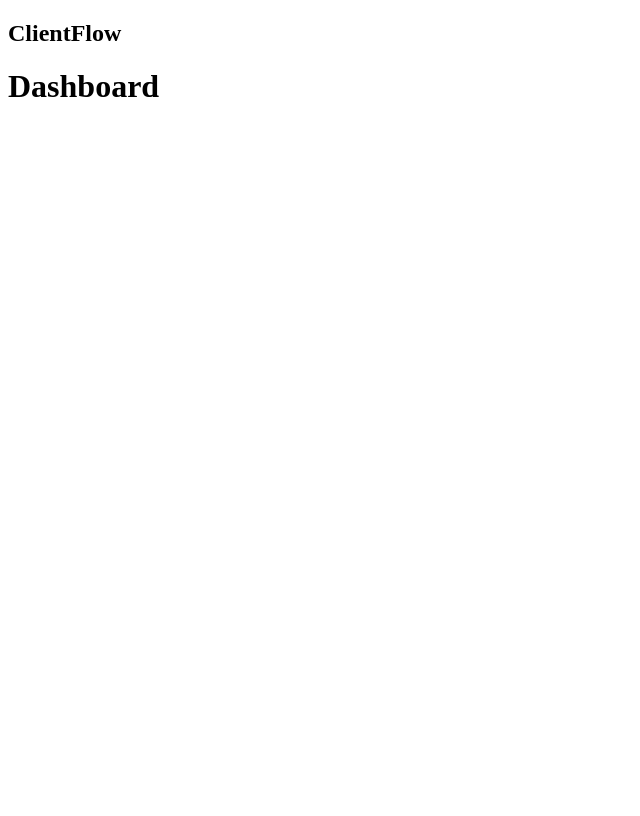
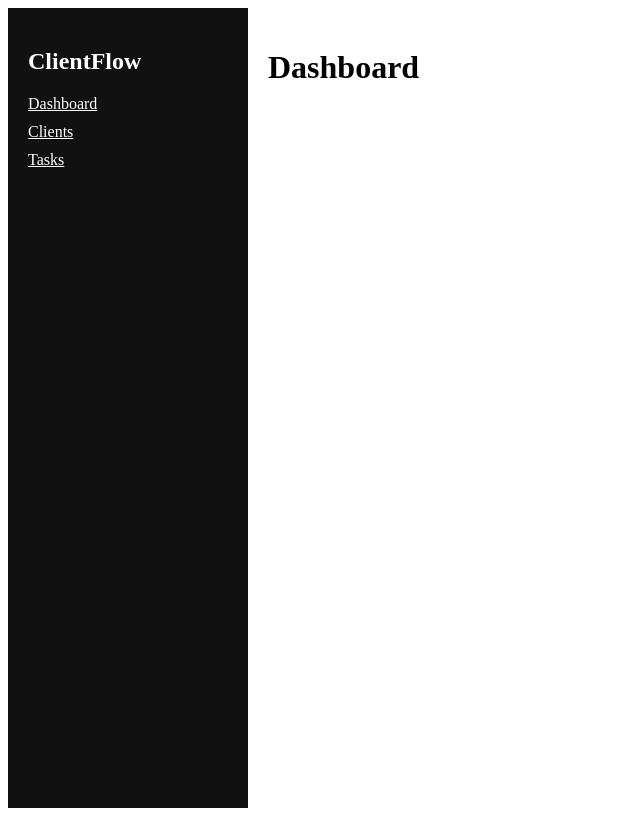
Before and after one commit to CharlesNeres/clientflow-dashboard, a React (Vite) app: page / in a window 1280 px wide. Shown: the whole page, without its empty margins (0-640 px from the left). Built offline with nearby package versions, Linux system fonts and the light colour scheme.

Commit message:
feat: add sidebar layout

```diff
--- a/src/pages/MainLayout.tsx
+++ b/src/pages/MainLayout.tsx
@@ -1,12 +1,37 @@
-import { Outlet } from "react-router-dom";
+import { Link, Outlet } from "react-router-dom";
 
 function MainLayout() {
   return (
-    <div>
-      <header>
+    <div style={{ display: "flex", height: "100vh" }}>
+      <aside
+        style={{
+          width: "200px",
+          background: "#111",
+          color: "#fff",
+          padding: "20px",
+        }}
+      >
         <h2>ClientFlow</h2>
-      </header>
-      <main>
+        <nav
+          style={{
+            display: "flex",
+            flexDirection: "column",
+            gap: "10px",
+            marginTop: "20px",
+          }}
+        >
+          <Link to="/" style={{ color: "#fff" }}>
+            Dashboard
+          </Link>
+          <Link to="/clients" style={{ color: "#fff" }}>
+            Clients
+          </Link>
+          <Link to="/tasks" style={{ color: "#fff" }}>
+            Tasks
+          </Link>
+        </nav>
+      </aside>
+      <main style={{ flex: 1, padding: "20px" }}>
         <Outlet />
       </main>
     </div>
```
